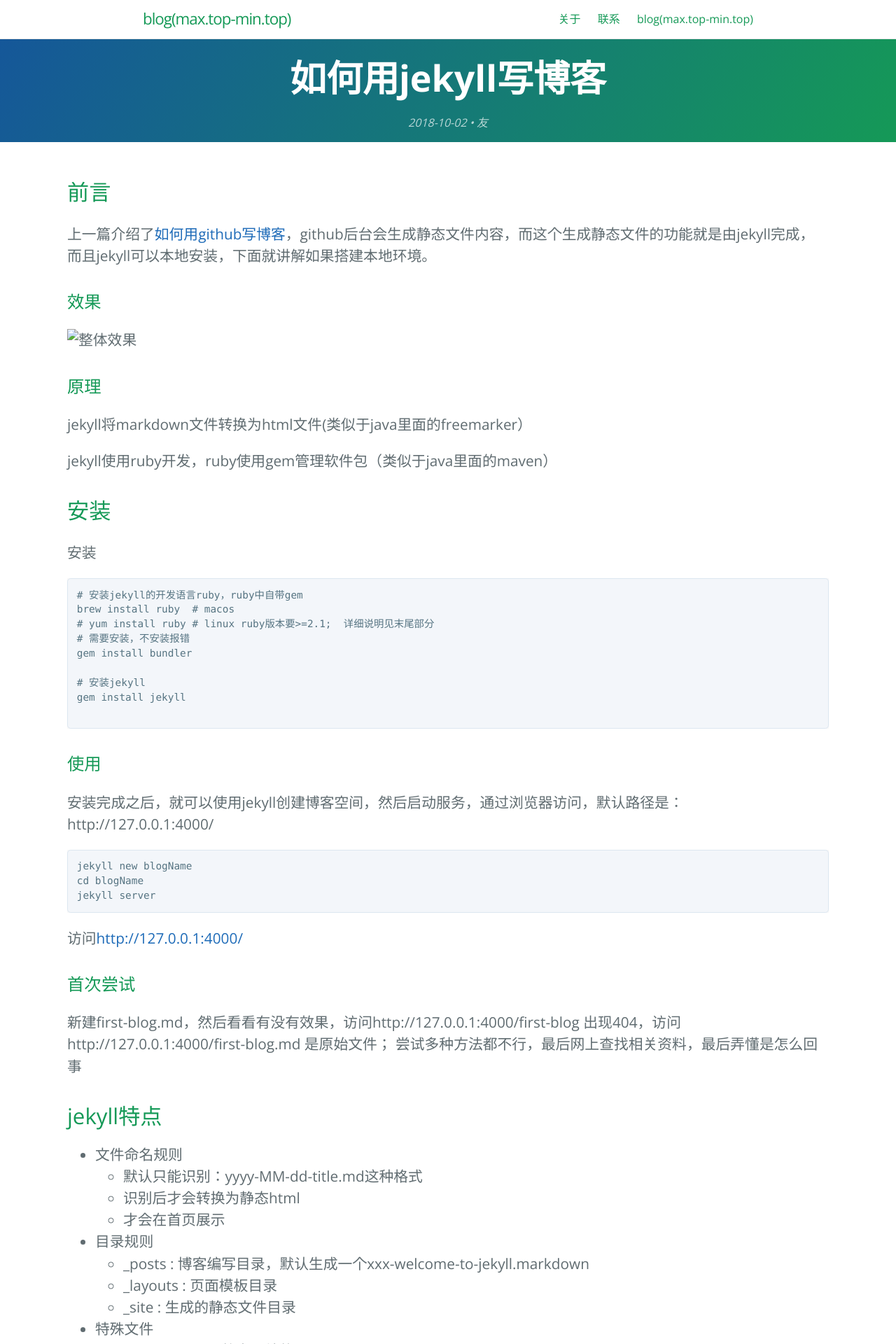
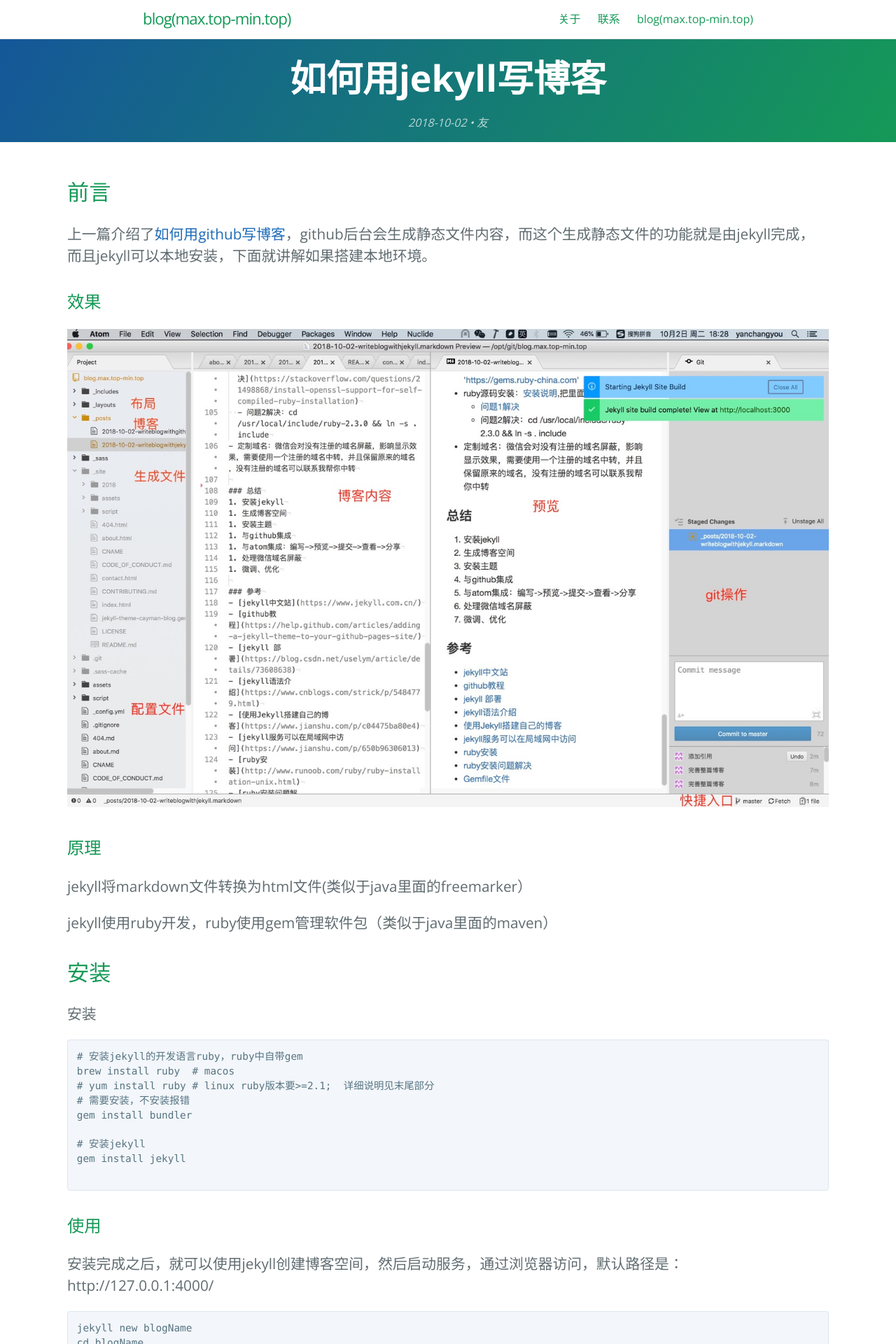
Before and after one commit to shangqianliu/jekyll.321zou.com, a Jekyll site: the page built from _posts/2018-10-02-writeblogwithjekyll.markdown, in a window 1280 px wide. Shown: the top 1920 px of the page at 70% size. Built offline with Jekyll 4.4.1, drawn with Linux system fonts in a browser that asks for light colours; comment, search, counter and statistics services are not loaded.

Commit message:
兼容图片路径，是脚本处理路径

```diff
--- a/_posts/2018-10-02-writeblogwithjekyll.markdown
+++ b/_posts/2018-10-02-writeblogwithjekyll.markdown
@@ -9,7 +9,7 @@ author: "友"
 上一篇介绍了[如何用github写博客](/2018/10/01/2018-10-01-writeblogwithgithub.html)，github后台会生成静态文件内容，而这个生成静态文件的功能就是由jekyll完成，而且jekyll可以本地安装，下面就讲解如果搭建本地环境。
 
 ### 效果
-![整体效果](/images/jekyll-dev-env.jpg)
+![整体效果](/images/blog/2018-10-02-jekyll-dev-env.jpg)
 
 ### 原理
 jekyll将markdown文件转换为html文件(类似于java里面的freemarker）
```
Also changed, not shown: images/blog/2018-10-02-jekyll-dev-env.jpg (renamed from images/blog/jekyll-dev-env.jpg).
